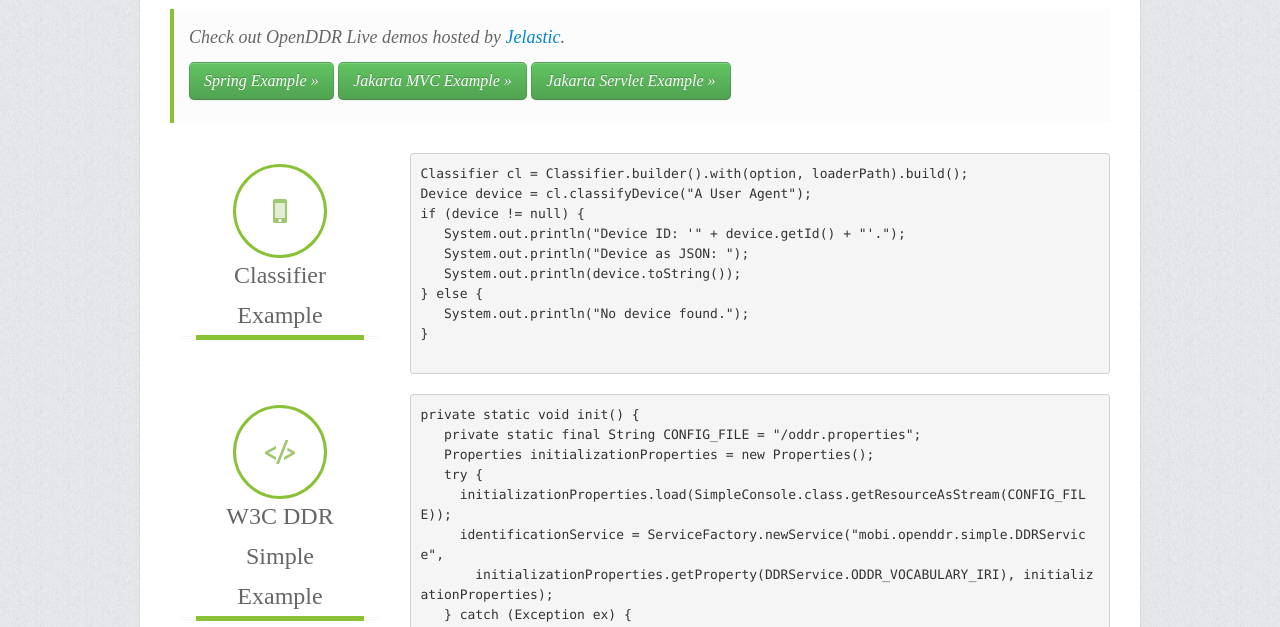
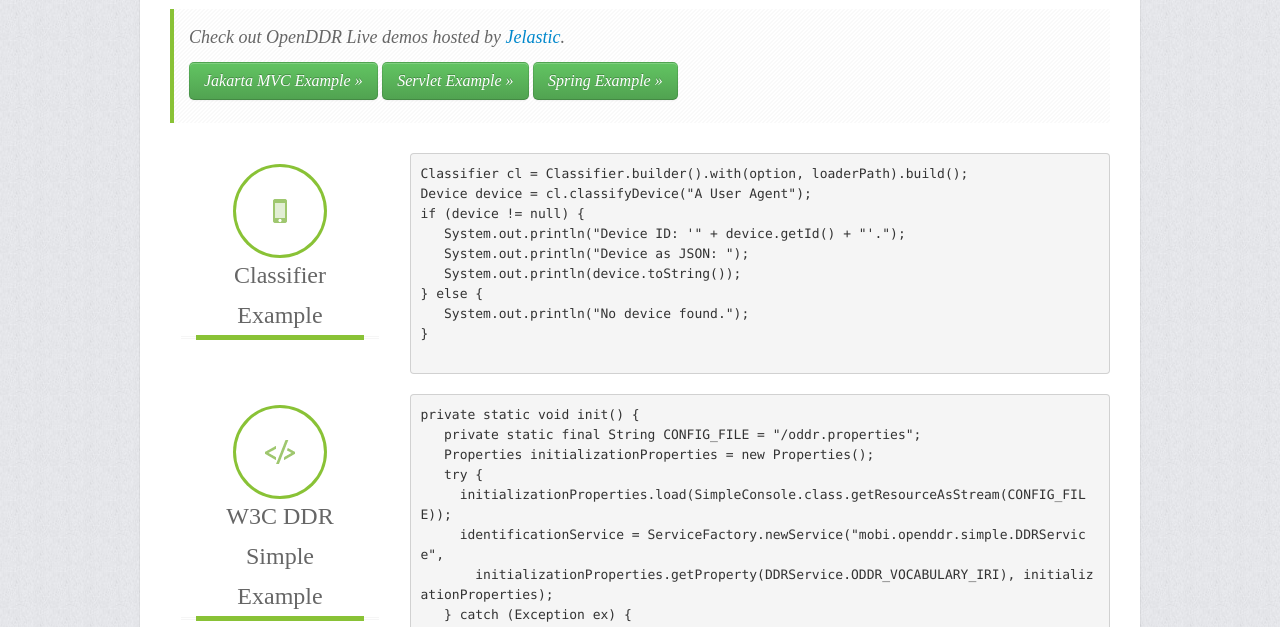
Before and after one commit to OpenDDRmobi/OpenDDRmobi.github.io, a plain HTML site: page examples.html in a window 1280 px wide. Shown: the part 173-800 px from the top of the page. Drawn offline with Linux system fonts and the light colour scheme; a web font is replaced by a local one.

Commit message:
7: MVC Example
Task-Url: https://github.com/OpenDDRmobi/openddr-examples/issues/issues/7

```diff
--- a/examples.html
+++ b/examples.html
@@ -183,7 +183,7 @@
         		<p>
 					Check out OpenDDR Live demos hosted by <a href="https://jelastic.com/">Jelastic</a>.
 				</p>
-        		<p><a class="btn btn-success btn-large" href="http://openddr.demo.jelastic.com/spring/">Spring Example &raquo;</a> <a class="btn btn-success btn-large" href="http://openddr2.demo.jelastic.com/jakarta-mvc/">Jakarta MVC Example &raquo;</a> <a class="btn btn-success btn-large" href="http://openddr.demo.jelastic.com/servlet/">Jakarta Servlet Example &raquo;</a></p>
+        		<p><a class="btn btn-success btn-large" href="http://openddr2.demo.jelastic.com/jakarta-mvc/">Jakarta MVC Example &raquo;</a> <a class="btn btn-success btn-large" href="http://openddr.demo.jelastic.com/servlet/">Servlet Example &raquo;</a> <a class="btn btn-success btn-large" href="http://openddr.demo.jelastic.com/spring/">Spring Example &raquo;</a></p>
       		</div>
 			<!-- end: Hero Unit -->
 
```
